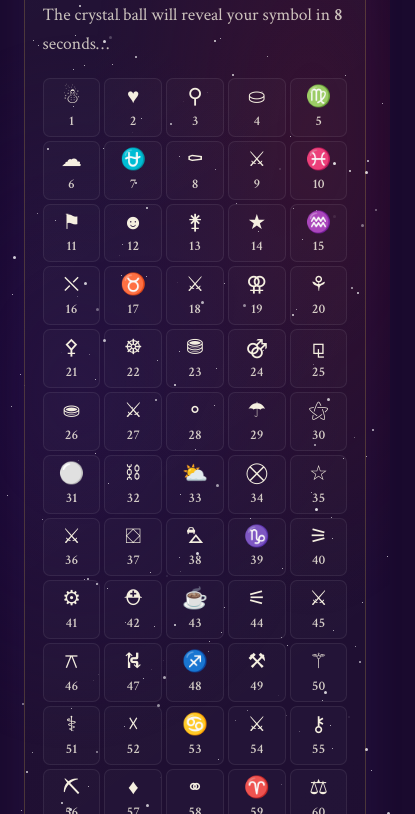
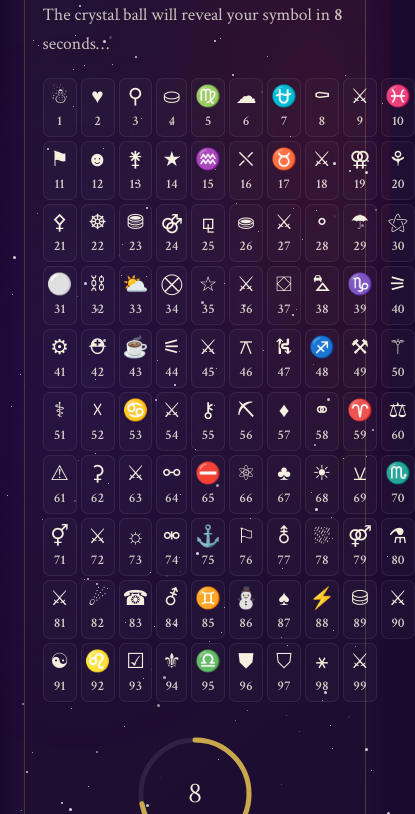
Before and after one commit to sconnolly1105/flash-mind-reader, a plain HTML site: page index.html in a window 390 px wide. Both pictures are taken after a click on the button "✦ I Have My Number — Show Me The Chart". Shown: the part 237-1051 px from the top of the page, 415 px wide, since content can reach past the window. Drawn offline with Linux system fonts and the light colour scheme.

Commit message:
Update index.html
Fixing the irregular columns being displayed on brave and forcing it to display 10 columns on all browsers

```diff
--- a/index.html
+++ b/index.html
@@ -158,7 +158,9 @@
 
   .symbol-grid {
     display: grid;
-    grid-template-columns: repeat(auto-fill, minmax(66px, 1fr));
+    /* grid-template-columns: repeat(auto-fill, minmax(66px, 1fr)); */
+    /* Sean Connolly addition */
+    grid-template-columns: repeat(10, 1fr);
     gap: 5px; margin: 0.75rem 0 1.75rem;
   }
 
@@ -244,7 +246,8 @@
 
   @media (max-width: 560px) {
     .card { padding: 1.5rem 1.1rem; }
-    .symbol-grid { grid-template-columns: repeat(auto-fill, minmax(52px, 1fr)); gap: 4px; }
+    /* Sean Connolly commented out the code below */
+    .symbol-grid { /* grid-template-columns: repeat(auto-fill, minmax(52px, 1fr)); */ gap: 4px; }
     .sym-glyph { font-size: 1.3rem; }
   }
 </style>
```
